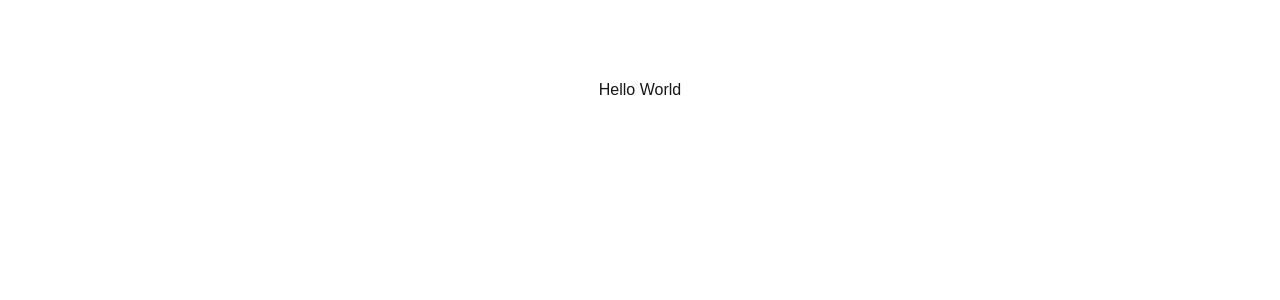
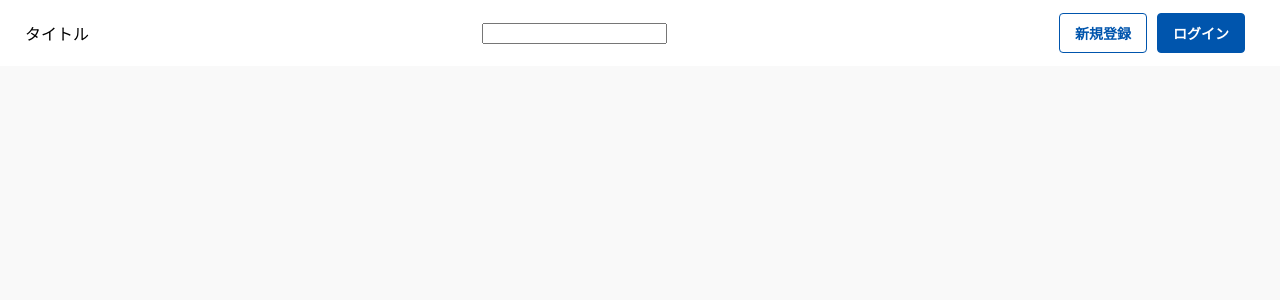
Before and after one commit to daichi0918/blue-log, a Next.js app in the folder frontend/: page / in a window 1280 px wide. Shown: the top 300 px of the page. Built offline with nearby package versions, Linux system fonts and the light colour scheme.

Commit message:
新規登録とログインボタンのUI実装

```diff
--- a/frontend/src/app/page.tsx
+++ b/frontend/src/app/page.tsx
@@ -1,7 +1,9 @@
+import { HomeTemplate } from "@/components/templates/HomeTemplate";
+
 import styles from "./page.module.css";
 
 const Home = () => {
-  return <div className={styles.page}>Hello World</div>;
+  return <HomeTemplate />;
 };
 
 export default Home;
--- /dev/null
+++ b/frontend/src/components/templates/HomeTemplate/index.tsx
@@ -0,0 +1,26 @@
+"use client";
+
+import style from "./styles.module.css";
+
+export const HomeTemplate = () => {
+  return (
+    <>
+      <header className={style.header}>
+        <div>
+          <p>タイトル</p>
+        </div>
+        <div>
+          <input />
+        </div>
+        <div>
+          <button className={`${style.button} ${style.button_signup}`}>
+            新規登録
+          </button>
+          <button className={`${style.button} ${style.button_signin}`}>
+            ログイン
+          </button>
+        </div>
+      </header>
+    </>
+  );
+};
--- /dev/null
+++ b/frontend/src/components/templates/HomeTemplate/styles.module.css
@@ -0,0 +1,45 @@
+.header {
+  display: flex;
+  justify-content: space-between;
+  align-items: center;
+  background: #fff;
+  color: #000;
+  padding: 5px 25px;
+}
+
+.header div:nth-child(2) {
+  margin: 0 auto;
+}
+
+.header .button {
+  font-size: 14px;
+  font-weight: bold;
+  border-radius: 4px;
+  /* padding: 10px 15px; */
+  margin-right: 10px;
+  min-width: 88px;
+  min-height: 40px;
+  border: 1px solid var(--blue_04);
+}
+
+.header .button:hover {
+  cursor: pointer;
+}
+
+.button_signup {
+  color: var(--blue_04);
+  background: var(--gray_00);
+}
+
+.button_signup:hover {
+  background: var(--gray_01);
+}
+
+.button_signin {
+  color: var(--gray_00);
+  background: var(--blue_04);
+}
+
+.button_signin:hover {
+  background: var(--blue_05);
+}
--- a/frontend/src/styles/globals.css
+++ b/frontend/src/styles/globals.css
@@ -1,42 +1,66 @@
 :root {
-  --background: #ffffff;
-  --foreground: #171717;
+  /*
+  ・白背景コンポーネントのhove時の背景色
+  ・サブコンポーネントの背景色
+  */
+  --blue_01: #dcf0ff;
+
+  /* blue_01をhoverした時の背景色 */
+  --blue_02: #97d3ff;
+
+  /*
+  ・ブランドカラー
+  ・いいねのカラー
+  */
+  --blue_03: #008bf2;
+
+  /* プライマリーカラー */
+  --blue_04: #0055ad;
+
+  /* blue_04のhover時の背景色 */
+  --blue_05: #00316a;
+
+  /*
+  ・デフォルトの背景色
+  ・有色の背景色に対する文字色
+  */
+  --gray_00: #ffffff;
+
+  /*
+  ・背景色
+  ・非活性コンポーネントの背景色
+  */
+  --gray_01: #f9f9f9;
+
+  /* 補助的な罫線 */
+  --gray_02: #e8e8e8;
+
+  /* フォームの罫線 */
+  --gray_03: #e8e8e8;
+
+  /* 非活性なテキストやアイコン */
+  --gray_04: #b4b4b4;
+
+  /*
+  ・補助的なテキスト
+  ・活性のアイコン
+  */
+  --gray_05: #6c6c6c;
+
+  /* テキスト */
+  --gray_06: #1a1a1a;
+
+  /*
+  ・エラー
+  ・破壊的アクション
+  */
+  --red: #ec0000;
 }
 
-@media (prefers-color-scheme: dark) {
-  :root {
-    --background: #0a0a0a;
-    --foreground: #ededed;
-  }
+html {
+  font-family: "Noto Sans JP", sans-serif;
 }
-
-html,
 body {
-  max-width: 100vw;
-  overflow-x: hidden;
-}
-
-body {
-  color: var(--foreground);
-  background: var(--background);
-  font-family: Arial, Helvetica, sans-serif;
-  -webkit-font-smoothing: antialiased;
-  -moz-osx-font-smoothing: grayscale;
-}
-
-* {
-  box-sizing: border-box;
-  padding: 0;
+  background: var(--gray_01);
   margin: 0;
 }
-
-a {
-  color: inherit;
-  text-decoration: none;
-}
-
-@media (prefers-color-scheme: dark) {
-  html {
-    color-scheme: dark;
-  }
-}
```
